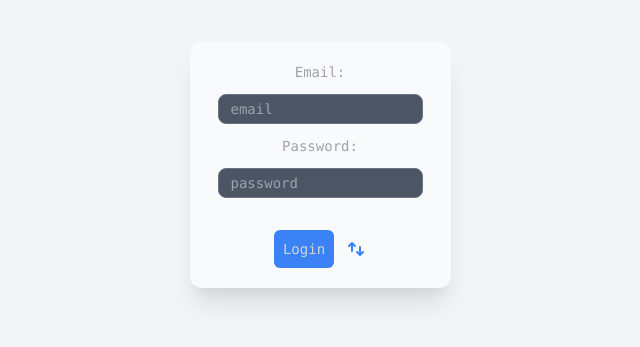
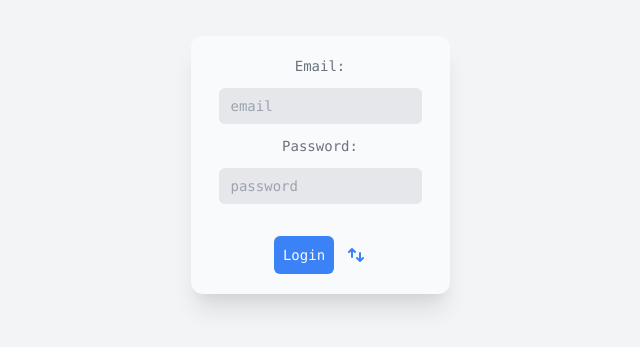
Before and after one commit to kotahorii/bookers2-spa-react, a React (Create React App) app: page / in a window 1280 px wide. Shown: the part 251-598 px from the top of the page, without its empty margins (320-960 px from the left). Built offline with nearby package versions, Linux system fonts and the light colour scheme; no server answers; what axios-case-converter would draw is missing.

Commit message:
auth page update

```diff
--- a/src/components/atom/CustomButton.tsx
+++ b/src/components/atom/CustomButton.tsx
@@ -12,14 +12,14 @@ export const CustomButton: VFC<Props> = memo(
   ({
     onClick,
     color = 'bg-blue-500',
-    hoverColor = 'bg-blue-400',
+    hoverColor = 'bg-blue-600',
     text,
     type = 'button',
   }) => {
     return (
       <button
         type={type}
-        className={`${color} hover:${hoverColor} inline-flex justify-center px-2 py-2 text-sm font-medium border border-transparent rounded-md text-gray-300 hover:bg-blue-400 focus:outline-none`}
+        className={`${color} hover:${hoverColor} inline-flex justify-center px-2 py-2 text-sm font-medium border border-transparent rounded-md text-gray-50 hover:bg-blue-400 focus:outline-none`}
         onClick={onClick}
       >
         {text}
--- a/src/components/atom/CustomInput.tsx
+++ b/src/components/atom/CustomInput.tsx
@@ -19,7 +19,7 @@ const CustomInputMemo: VFC<Props> = ({
     <input
       type={type}
       placeholder={placeholder}
-      className="my-3 px-3 py-1 bg-gray-600 text-gray-400 rounded-lg border border-gray-500"
+      className="my-3 px-3 py-2 bg-gray-200 text-gray-600 rounded-md focus:bg-gray-50"
       name={name}
       value={value}
       onChange={onChange}
--- a/src/components/atom/CustomLabel.tsx
+++ b/src/components/atom/CustomLabel.tsx
@@ -5,5 +5,5 @@ type Props = {
 }
 
 export const CustomLabel: VFC<Props> = ({ title }) => {
-  return <label className="text-gray-400">{title}</label>
+  return <label className="text-gray-500">{title}</label>
 }
--- a/src/components/organisms/auth/LoginForm.tsx
+++ b/src/components/organisms/auth/LoginForm.tsx
@@ -1,18 +1,19 @@
 import { CustomInput } from 'components/atom/CustomInput'
+import { CustomLabel } from 'components/atom/CustomLabel'
 import { useAuth } from 'hooks/useAuth'
 
 export const LoginForm = () => {
   const { changeAuthData, authData } = useAuth()
   return (
     <>
-      <label className="text-gray-400">Email:</label>
+      <CustomLabel title="Email:" />
       <CustomInput
         name="email"
         value={authData.email}
         placeholder="email"
         onChange={changeAuthData}
       />
-      <label className="text-gray-400">Password:</label>
+      <CustomLabel title="Password:" />
       <CustomInput
         name="password"
         value={authData.password}
--- a/src/components/organisms/auth/SignUpForm.tsx
+++ b/src/components/organisms/auth/SignUpForm.tsx
@@ -1,4 +1,5 @@
 import { CustomInput } from 'components/atom/CustomInput'
+import { CustomLabel } from 'components/atom/CustomLabel'
 import { ImageInput } from 'components/molecules/ImageInput'
 import { ImagePreview } from 'components/molecules/ImagePreview'
 import { useAuth } from 'hooks/useAuth'
@@ -9,14 +10,14 @@ export const SignUpForm = () => {
   return (
     <div className="flex md:flex-row flex-col items-start md:space-x-5">
       <div className="flex flex-col">
-        <label className="text-gray-400">Name:</label>
+        <CustomLabel title="Name:" />
         <CustomInput
           name="name"
           value={authData.name}
           placeholder="name"
           onChange={changeAuthData}
         />
-        <label className="text-gray-400">Email:</label>
+        <CustomLabel title="Email:" />
         <CustomInput
           name="email"
           value={authData.email}
@@ -25,7 +26,7 @@ export const SignUpForm = () => {
         />
       </div>
       <div className="flex flex-col">
-        <label className="text-gray-400">Password:</label>
+        <CustomLabel title="Password:" />
         <CustomInput
           name="password"
           value={authData.password}
@@ -33,7 +34,7 @@ export const SignUpForm = () => {
           type="password"
           onChange={changeAuthData}
         />
-        <label className="text-gray-400">PasswordConfirmation:</label>
+        <CustomLabel title="Password confirmation:" />
         <CustomInput
           name="passwordConfirmation"
           value={authData.passwordConfirmation}
@@ -43,7 +44,7 @@ export const SignUpForm = () => {
         />
       </div>
       <div className="flex flex-col space-y-3">
-      <label className="text-gray-400">Introduction:</label>
+        <CustomLabel title="Introduction:" />
         <CustomInput
           name="introduction"
           value={authData.introduction}
--- a/src/components/pages/Auth.tsx
+++ b/src/components/pages/Auth.tsx
@@ -16,7 +16,7 @@ export const Auth = () => {
         <div className="flex flex-row mt-5 space-x-3 items-center justify-center">
           <CustomButton type="submit" text={isLogin ? 'Login' : 'Register'} />
           <SwitchVerticalIcon
-            className="w-5 text-blue-500 hover:text-blue-400 cursor-pointer"
+            className="w-5 text-blue-500 hover:text-blue-600 cursor-pointer"
             onClick={toggleIsLogin}
           />
         </div>
```
